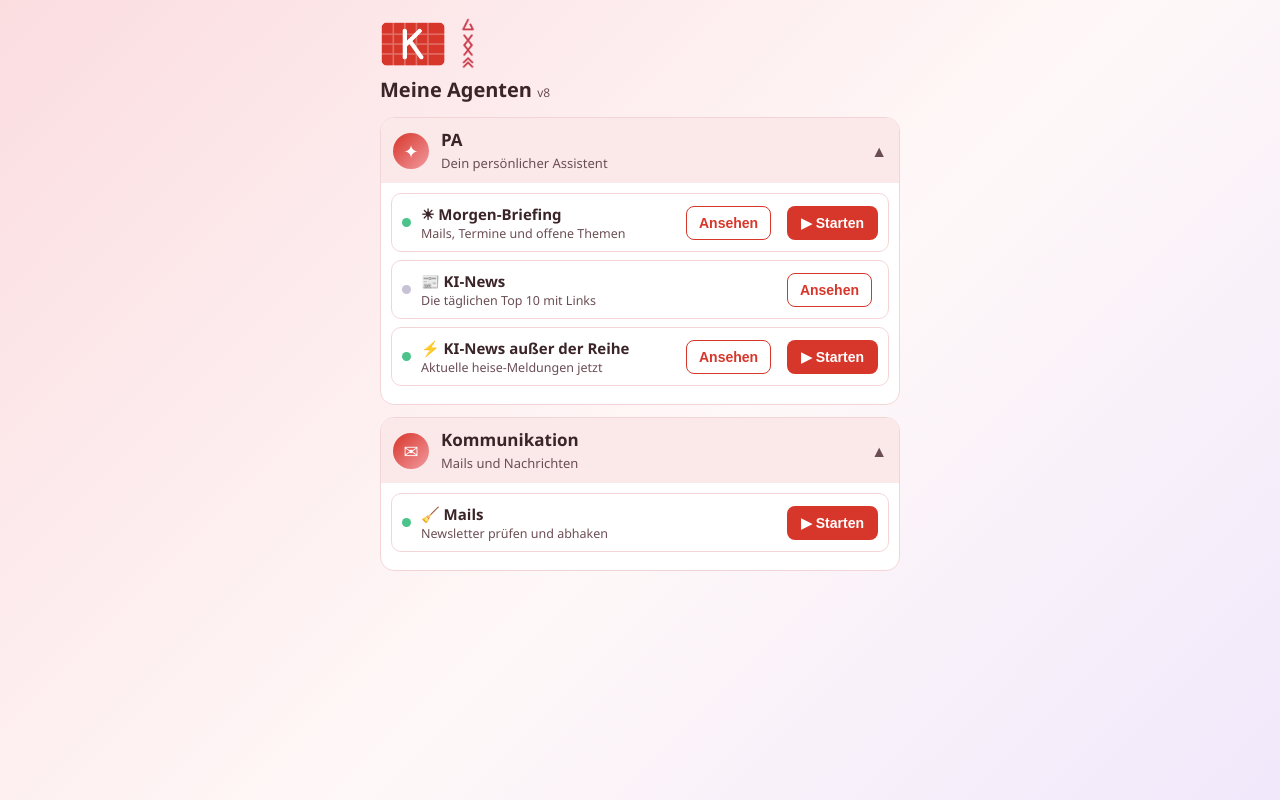
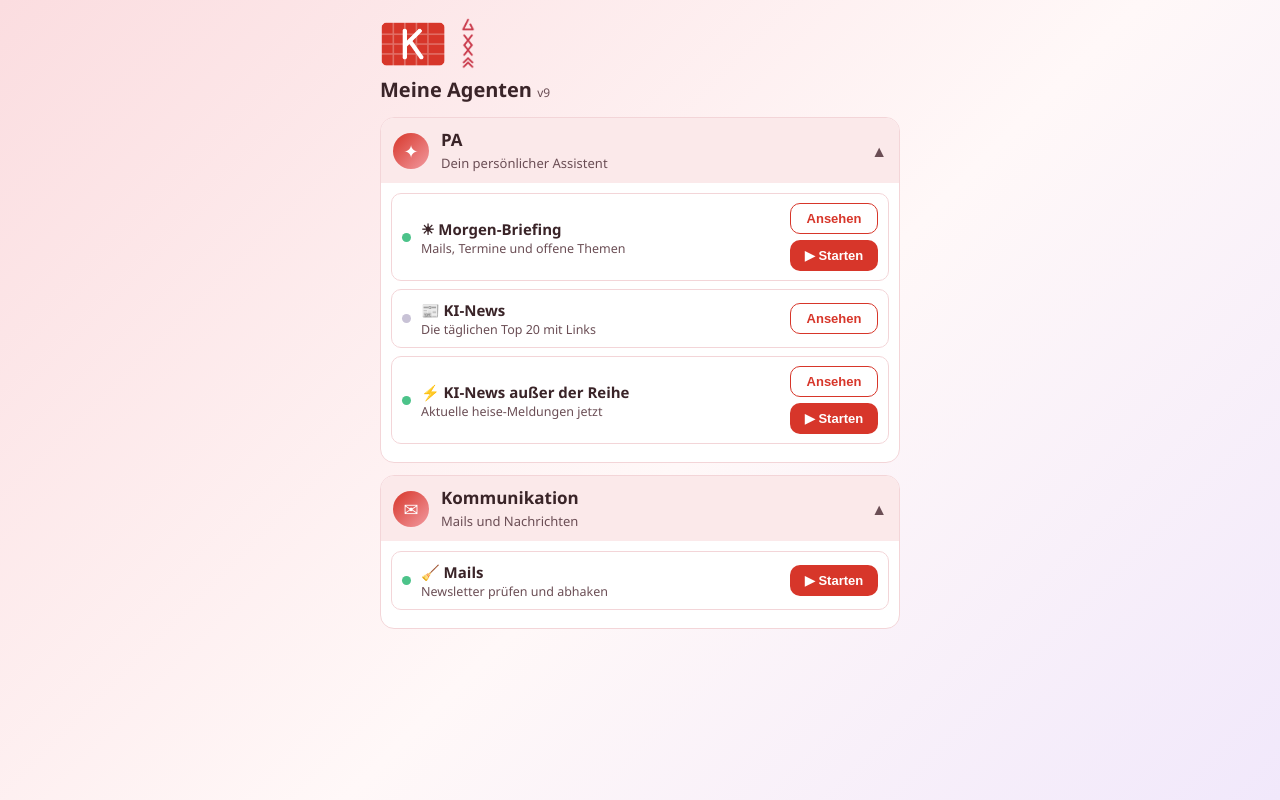
Before and after one commit to karinrobic/karin-agenten, a plain HTML site: page index.html in a window 1280 px wide. Drawn offline with Linux system fonts and the light colour scheme.

Commit message:
Knoepfe untereinander, v9
Co-Authored-By: Claude Sonnet 5.5 <noreply@anthropic.com>

```diff
--- a/index.html
+++ b/index.html
@@ -32,8 +32,9 @@
   .zeile { display:flex; align-items:center; gap:10px; border:1px solid var(--linie); border-radius:10px; padding:9px 10px; margin-bottom:8px; }
   .punkt { width:9px; height:9px; border-radius:50%; background:#4CC38A; flex:none; } .punkt.aus { background:#C8C2D6; }
   .zeile .tx { flex:1; } .zeile .tx b { font-size:15px; } .zeile .tx span { display:block; font-size:12.5px; color:var(--leise); }
-  .starten { background:var(--rot); color:#fff; border:0; border-radius:8px; padding:9px 14px; font-weight:600; font-size:14px; }
-  .ansehen { background:#fff; color:var(--rot); border:1px solid var(--rot); border-radius:8px; padding:8px 12px; font-weight:600; font-size:14px; margin-right:6px; }
+  .knoepfe { display:flex; flex-direction:column; gap:6px; flex:none; }
+  .starten { background:var(--rot); color:#fff; border:0; border-radius:10px; width:88px; padding:8px 0; font-weight:600; font-size:13px; }
+  .ansehen { background:#fff; color:var(--rot); border:1px solid var(--rot); border-radius:10px; width:88px; padding:7px 0; font-weight:600; font-size:13px; }
   #ansicht { position:fixed; inset:0; background:#fff; z-index:5; display:none; flex-direction:column; }
   #ansicht .leiste { display:flex; justify-content:space-between; align-items:center; padding:max(12px, env(safe-area-inset-top)) 16px 10px; border-bottom:1px solid var(--linie); }
   #ansicht .leiste button { background:var(--rot); color:#fff; border:0; border-radius:8px; padding:8px 14px; font-weight:600; }
@@ -46,7 +47,7 @@
 <body>
 <main>
   <div class="kopf"><img class="k" src="kachel-k.png" alt=""><img class="z" src="drei-zeichen.png" alt=""></div>
-  <h1>Meine Agenten <small style="font-weight:400;font-size:12px;color:#6B4E55">v8</small></h1>
+  <h1>Meine Agenten <small style="font-weight:400;font-size:12px;color:#6B4E55">v9</small></h1>
   <div id="liste"></div>
 </main>
 <div id="ansicht"><div class="leiste"><b id="atitel"></b><button id="azu">Schließen</button></div><pre id="atext"></pre></div>
@@ -56,7 +57,7 @@
   var AGENTEN = [
     { name:'PA', text:'Dein persönlicher Assistent', zeichen:'✦', unter:[
       { name:'Morgen-Briefing', text:'Mails, Termine und offene Themen', befehl:'/offene-themen', ansehen:true, drive:'Meine Agenten/Morgen-Briefing', zeichen:'☀' },
-      { name:'KI-News', text:'Die täglichen Top 10 mit Links', ansehen:true, drive:'Meine Agenten/KI-News', zeichen:'📰' },
+      { name:'KI-News', text:'Die täglichen Top 20 mit Links', ansehen:true, drive:'Meine Agenten/KI-News', zeichen:'📰' },
       { name:'KI-News außer der Reihe', text:'Aktuelle heise-Meldungen jetzt', befehl:'/ki-news-ausser-der-reihe', ansehen:true, drive:'Meine Agenten/KI-News ausser der Reihe', zeichen:'⚡' } ] },
     { name:'Kommunikation', text:'Mails und Nachrichten', zeichen:'✉', unter:[
       { name:'Mails', text:'Newsletter prüfen und abhaken', befehl:'/email-aufraeumen', zeichen:'🧹' } ] }
@@ -119,9 +120,10 @@
     b.unter.forEach(function (a) {
       var z = document.createElement('div'); z.className = 'zeile';
       z.innerHTML = '<div class="punkt' + (a.befehl ? '' : ' aus') + '"></div><div class="tx"><b>' + a.zeichen + '  ' + a.name + '</b><span>' + a.text + '</span></div>';
-      if (a.ansehen) { var s = document.createElement('button'); s.className = 'ansehen'; s.textContent = 'Ansehen'; s.onclick = function () { ansehen(a); }; z.appendChild(s); }
-      if (a.befehl) { var k = document.createElement('button'); k.className = 'starten'; k.textContent = '▶ Starten'; k.onclick = function () { starten(a); }; z.appendChild(k); }
-      inh.appendChild(z);
+      var kn = document.createElement('div'); kn.className = 'knoepfe';
+      if (a.ansehen) { var s = document.createElement('button'); s.className = 'ansehen'; s.textContent = 'Ansehen'; s.onclick = function () { ansehen(a); }; kn.appendChild(s); }
+      if (a.befehl) { var k = document.createElement('button'); k.className = 'starten'; k.textContent = '▶ Starten'; k.onclick = function () { starten(a); }; kn.appendChild(k); }
+      z.appendChild(kn); inh.appendChild(z);
     });
     kopf.onclick = function () { var zu = box.classList.toggle('zu'); kopf.querySelector('.pf').textContent = zu ? '▼' : '▲'; };
     box.appendChild(kopf); box.appendChild(inh); liste.appendChild(box);
--- a/sw.js
+++ b/sw.js
@@ -1,4 +1,4 @@
-const VERSION = 'v8';
+const VERSION = 'v9';
 const DATEIEN = ['./', 'index.html', 'manifest.webmanifest', 'icons/icon-192.png', 'icons/icon-512.png', 'kachel-k.png', 'drei-zeichen.png'];
 self.addEventListener('install', e => { e.waitUntil(caches.open(VERSION).then(c => c.addAll(DATEIEN))); self.skipWaiting(); });
 self.addEventListener('activate', e => { e.waitUntil(caches.keys().then(ks => Promise.all(ks.filter(k => k !== VERSION).map(k => caches.delete(k))))); self.clients.claim(); });
```
